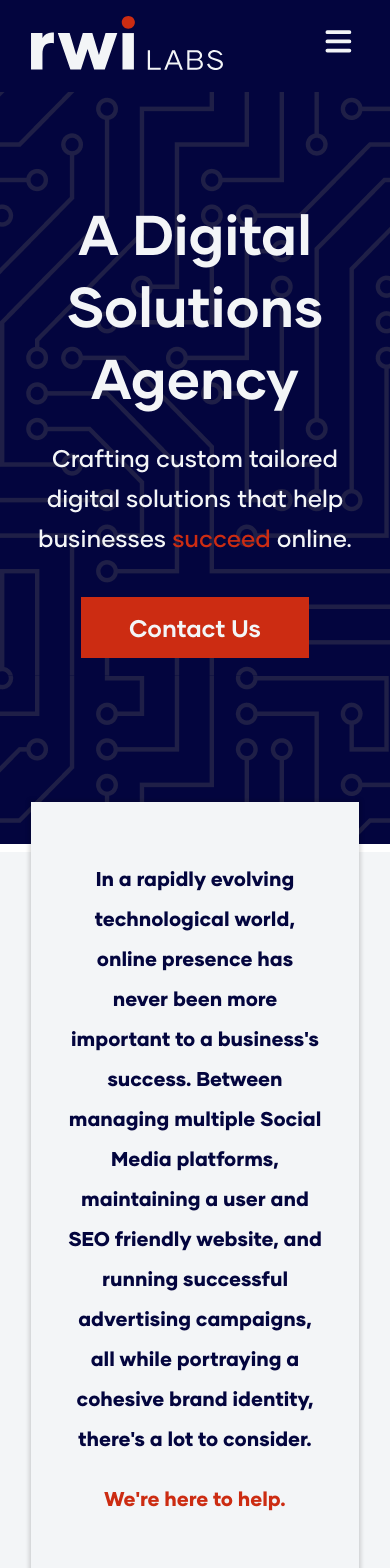
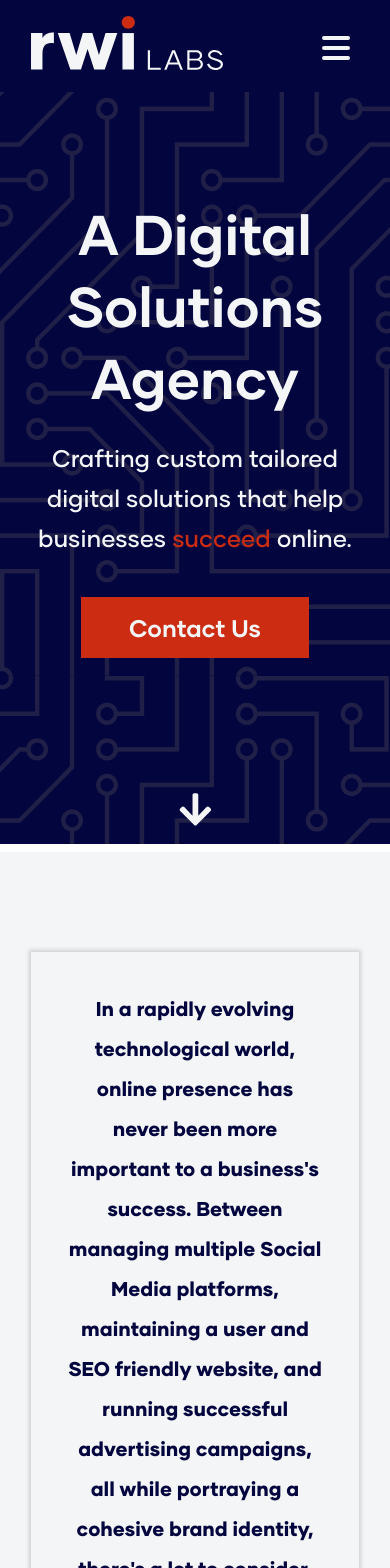
Before and after one commit to maplesyrupman/rwi-site, a Next.js app: page / in a window 390 px wide. Shown: the top 1568 px of the page. Built offline with nearby package versions, Linux system fonts and the light colour scheme.

Commit message:
smooth scroll behaviour, style edits

```diff
--- a/pages/index.js
+++ b/pages/index.js
@@ -3,7 +3,7 @@ import Image from 'next/image'
 import styles from '../styles/Home.module.css'
 import { useState, useEffect } from 'react'
 
-import { FaLaptopCode, FaUsers, FaFingerprint, FaRegHandshake, FaLinkedin, FaEnvelope, FaInstagram, FaFacebookF, FaTwitter, FaLinkedinIn } from 'react-icons/fa'
+import { FaLaptopCode, FaUsers, FaFingerprint, FaRegHandshake, FaLinkedin, FaEnvelope, FaInstagram, FaFacebookF, FaTwitter, FaLinkedinIn, FaArrowDown } from 'react-icons/fa'
 
 import Layout from '../components/Layout'
 import ServicesSlider from '../components/ServicesSlider'
@@ -12,7 +12,7 @@ import Link from 'next/link'
 const aboutParas = [
   {
     title: 'Read',
-    para: 'Emerging trends, policy changes, market research, and the latest technological advancements make for a lengthy reading list. By staying on top of our research, we are able to advise our clients on all digital aspects of their business with confidence.',
+    para: 'Emerging trends, policy changes, market research, and the latest technological advancements make for a lengthy reading list. By staying on top of our research, we are able to provide our clients with valuable insights on all digital aspects of their business.',
     colour: 'txtBlue'
   },
   {
@@ -90,7 +90,7 @@ export default function Home() {
   const [isMobile, setIsMobile] = useState(false)
 
   useEffect(() => {
-    setIsMobile(window.matchMedia('(max-width: 600px)').matches)
+    setIsMobile(window.matchMedia('(max-width: 810px)').matches)
     window.onresize = () => setIsMobile(window.matchMedia('(max-width: 600px)').matches)
   }, []);
 
@@ -146,6 +146,14 @@ export default function Home() {
             </a>
           </Link>
         </div>
+        <div className={styles.aboutArrowCon}>
+          <Link href='#about'>
+            <a className={styles.aboutArrow}>
+              <FaArrowDown />
+            </a>
+          </Link>
+        </div>
+
       </section>
 
       <section
@@ -263,7 +271,7 @@ export default function Home() {
         <div className={styles.contactCon}>
           <div className={styles.contactInfoCon}>
             <h3 className={`${styles.contactCta} txtWhite`}>
-              Got an idea? Lets hear it!
+              Got an idea? {isMobile && <br/>} Lets hear it!
             </h3>
             <Link href={'mailto:contact@rwilabs.io'}>
               <a className={styles.emailLink}>
@@ -340,9 +348,6 @@ export default function Home() {
                 Submit
               </button>
             </div>
-
-
-
           </form>
         </div>
       </section>
--- a/styles/Header.module.css
+++ b/styles/Header.module.css
@@ -5,7 +5,8 @@
     position: fixed;
     top: 0;
     width: 100%;
-    z-index: 7;
+    max-width: 100vw;
+    z-index: 100;
 }
 
 .logo {
@@ -54,9 +55,10 @@
     .hamburger {
         display: inline-block;
         position: absolute;
+        top: 1.3rem;
         background: none;
         border: none;
-        font-size: 2.3rem;
+        font-size: 2.5rem;
         cursor: pointer;
         z-index: 8;
     }
@@ -76,7 +78,7 @@
 
     .dropdownMenu.menuOpen {
         max-height: 300px !important;
-        padding-top: 3rem;
+        padding-top: 4rem;
         opacity: 1;
     }
 }
--- a/styles/Home.module.css
+++ b/styles/Home.module.css
@@ -4,7 +4,9 @@
   background-repeat: repeat;
   height: 100vh;
   display: flex;
-  align-items: center;
+  flex-direction: column;
+  justify-content: center;
+  position: relative;
 }
 
 .heroText {
@@ -23,13 +25,31 @@
   line-height: 3rem;
 }
 
+.aboutArrowCon {
+  display: flex;
+  flex-direction: column;
+  align-items: center;
+}
+
+.aboutArrow {
+  color: #F3F5F7;
+  font-size: 2.7rem;
+  width:auto;
+  display: flex;
+  flex-direction: column;
+  align-items: center;
+  justify-self: flex-end;
+  position: absolute;
+  bottom: 1rem;
+}
+
 /* ------- about ------- */
 
 .aboutIntroCon {
   position: relative;
   box-shadow: 0px 0px 4px 2px rgba(0, 0, 0, 0.15);
   padding: 2.5rem;
-  top: -50px;
+  top: 160px;
 }
 
 .aboutIntroPara {
@@ -43,6 +63,7 @@
   display: flex;
   flex-direction: column;
   gap: 86px;
+  padding-top: 246px;
 }
 
 .aboutParaHeading {
@@ -66,10 +87,12 @@
   display: grid;
   grid-template-columns: 5fr 7fr;
   color: white;
+  height: 71vh;
 }
 
 .servicesMenu {
   column-span: 5;
+  height: 100%;
 }
 
 .serviceHeading {
@@ -78,10 +101,13 @@
   font-weight: 600;
   line-height: 3rem;
   background-color: #28284A;
+  height: 25%;
+  display: flex;
+  align-items: center;
 }
 
 .serviceHeading:hover {
-  background-color:#03053E;
+  background-color: #03053E;
   cursor: pointer;
 }
 
@@ -164,7 +190,7 @@
 
 .teamLinkedIn {
   font-size: 2.25rem;
-  color:#03053E;
+  color: #03053E;
 }
 
 /* ------- contact ------- */
@@ -201,6 +227,7 @@
 
 .contactEmailCon {
   display: flex;
+
 }
 
 .emailIcon {
@@ -208,17 +235,19 @@
   max-width: fit-content;
   padding: 0.95rem;
   display: flex;
+  border-top: 1px solid #CC2C12;
+  border-bottom: 1px solid #CC2C12;
 }
 
 .email {
-  max-width: fit-content;
   display: flex;
   flex-direction: column;
   justify-content: center;
   font-weight: 600;
   font-size: 2.25rem;
   line-height: 2.25rem;
-  padding-left: 1rem;
+  padding: 0 1rem;
+  border: 1px solid #CC2C12;
 }
 
 .emailLink {
@@ -228,12 +257,13 @@
 .socialCta {
   font-size: 2.25rem;
   font-weight: 600;
+  white-space: nowrap;
 }
 
 .socialIconCon {
   display: flex;
   gap: 7%;
-  margin-top: 2.25rem
+  margin-top: .3rem
 }
 
 .socialLink {
@@ -303,7 +333,7 @@
   .aboutParaText {
     max-width: 95%;
     font-size: 1.75rem;
-    line-hieght: 2rem;
+    line-height: 2rem;
     margin: 0 0 0 auto;
   }
 
@@ -335,6 +365,7 @@
   .heroText {
     padding: 0 2.5rem;
   }
+
   .heroHeading {
     font-size: 3.5rem;
     line-height: 4.5rem;
@@ -447,6 +478,15 @@
     padding-bottom: 1rem;
   }
 
+  .aboutArrow {
+    font-size: 2.3rem;
+  }
+
+  .aboutIntroCon {
+    padding-top: 1rem;
+    padding-bottom: 1rem;
+  }
+
   .aboutIntroPara {
     font-size: 1.25rem;
   }
@@ -464,6 +504,7 @@
   .serviceBlurbCon {
     padding: 0 1.5rem 1rem 2rem
   }
+
   .serviceIcon {
     font-size: 8rem;
     height: 8rem;
@@ -489,7 +530,7 @@
   }
 
   .contactCon {
-    flex-direction: column;
+    flex-direction: column-reverse;
     gap: 4.5rem;
   }
 
@@ -502,6 +543,14 @@
 
   .contactForm {
     max-width: 100%;
+  }
+
+  .contactBtn {
+    margin: 0 auto;
+  }
+
+  .contactEmailCon {
+    justify-content: center;
   }
 
   .socialIconCon {
@@ -517,13 +566,28 @@
     text-align: center;
     padding: 0;
   }
+
   .heroPara {
     padding-bottom: 1.75rem;
+  }
+
+  .aboutIntroCon {
+    top: 100px;
+  }
+
+  .aboutParaCon {
+    gap: 3rem;
+    padding-top: 200px;
   }
 
   .teamCard {
     padding: 2.25rem 1.25rem;
     margin: 0;
+  }
+
+  .contactCon {
+    padding-bottom: 2rem;
+    gap: 2rem;
   }
 
   .contactCta {
@@ -532,6 +596,7 @@
 
   .contactInfoCon {
     padding: 0 0.5rem;
+    gap: 2rem;
   }
 
   .socialIconCon {
--- a/styles/ServicesSlider.module.css
+++ b/styles/ServicesSlider.module.css
@@ -6,6 +6,7 @@
     padding: 2rem;
     color: #F3F5F7;
     text-align: center;
+    height: 80vh;
 }
 
 .icon {
--- a/styles/globals.css
+++ b/styles/globals.css
@@ -33,7 +33,7 @@ html, body {
 
 /*\ Set core root defaults */
 html:focus-within {
-  scroll-behavior: smooth;
+  scroll-behavior: smooth !important;
 }
 
 /* Set core body defaults */
@@ -182,6 +182,7 @@ h1,h2,h3,h4,h5,h6,p,div {
 @media screen and (max-width: 600px) {
   .sectionHeading {
     font-size: 3rem;
+    padding: 5rem 0 1rem 0 !important;
   }
 }
 
```
